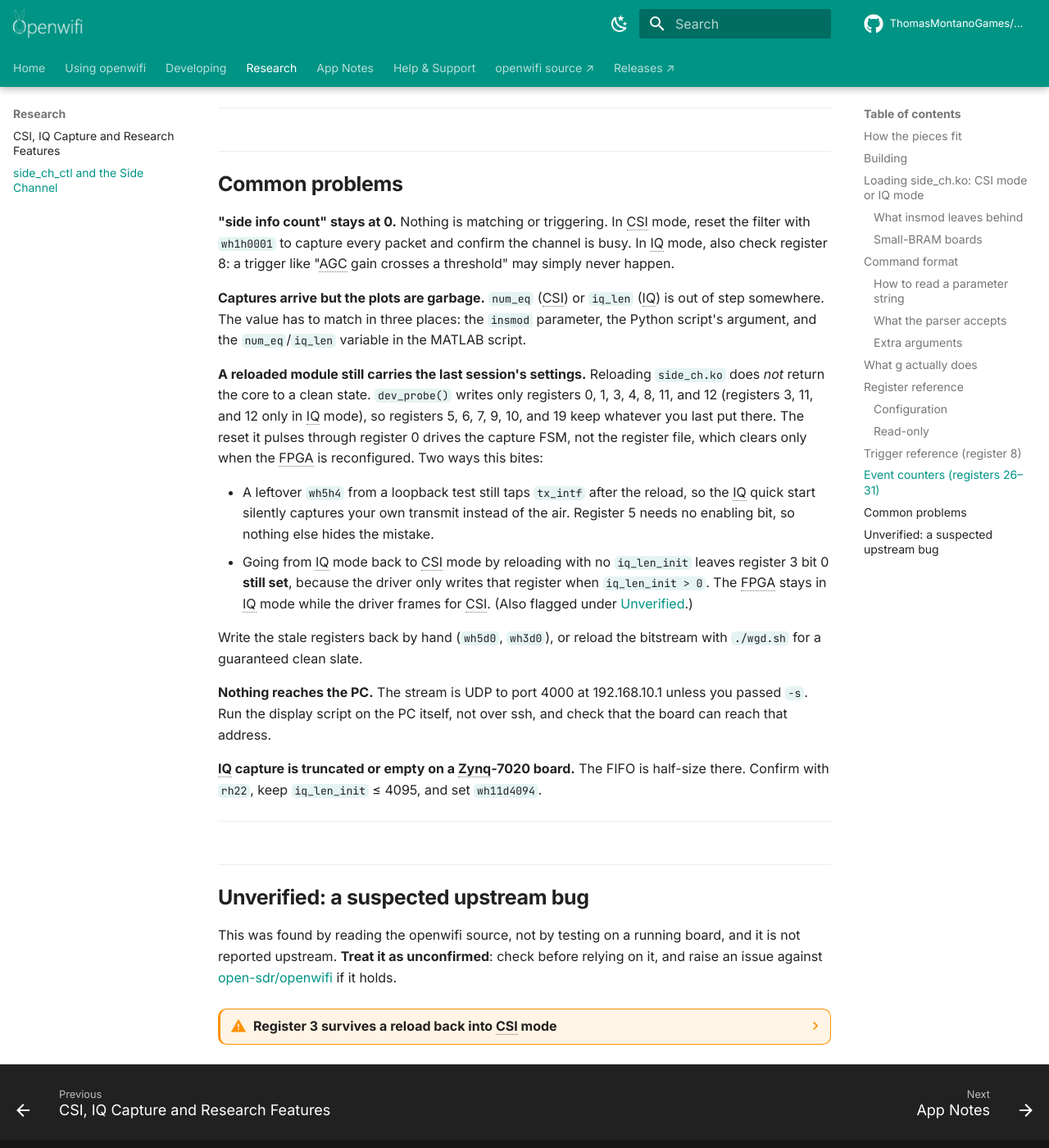
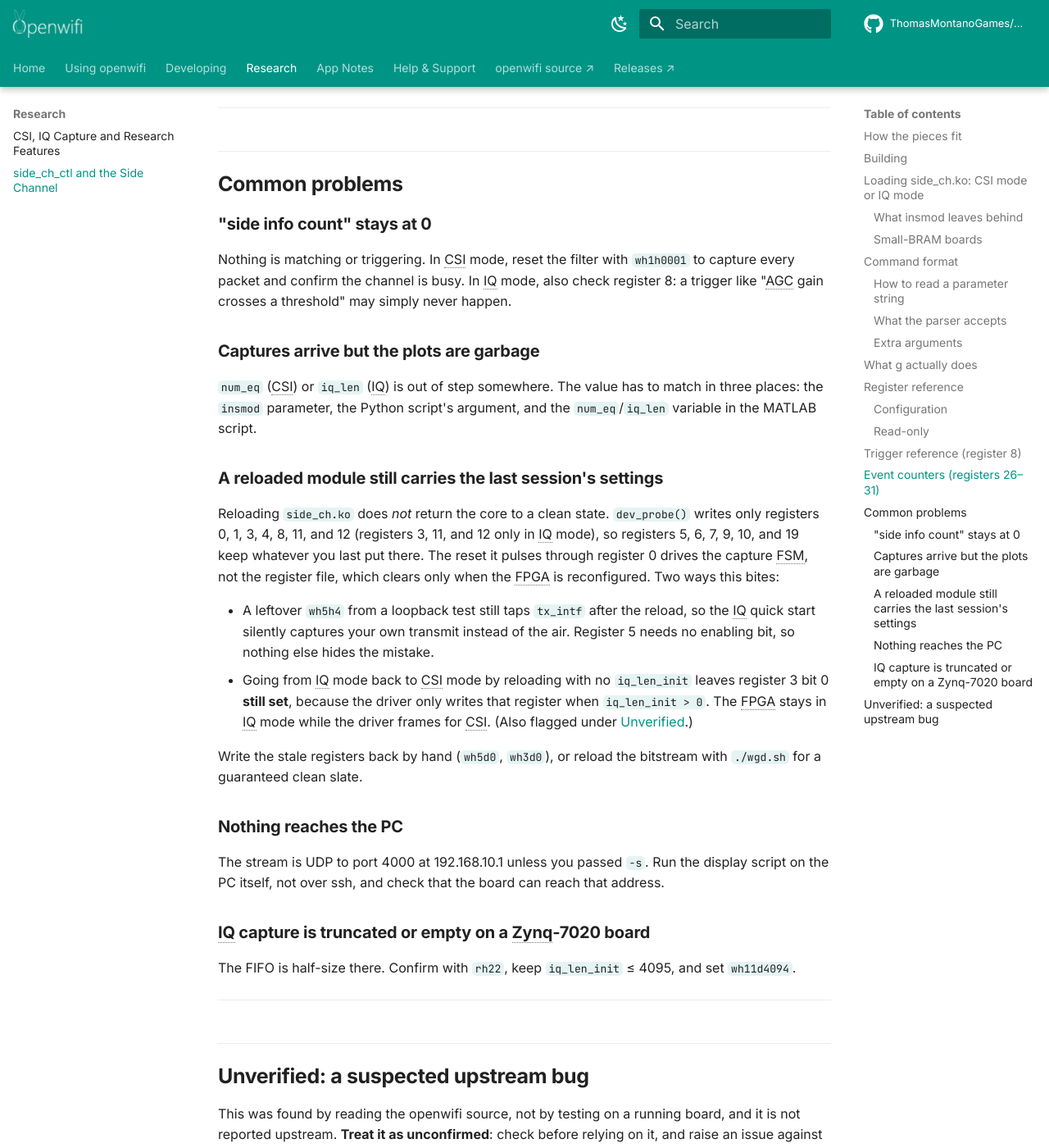
Before and after one commit to ThomasMontanoGames/OpenWifi-Wiki, an MkDocs documentation site: the page built from docs/side_ch_ctl-and-the-Side-Channel.md, in a window 1280 px wide and 1400 px high, scrolled down 11654 px. Shown: the whole window at 82% size. Built offline with MkDocs 1.6.1 and Material for MkDocs 9.7.7, drawn with Linux system fonts in a browser that asks for light colours; comment, search, counter and statistics services are not loaded; some of the changed text lies outside the part shown.

```diff
--- a/docs/side_ch_ctl-and-the-Side-Channel.md
+++ b/docs/side_ch_ctl-and-the-Side-Channel.md
@@ -271,20 +271,30 @@ Registers 30 and 31 read together give you a per-peer PER: 31 counts the good on
 
 ## Common problems
 
-**"side info count" stays at 0.** Nothing is matching or triggering. In CSI mode, reset the filter with `wh1h0001` to capture every packet and confirm the channel is busy. In IQ mode, also check register 8: a trigger like "AGC gain crosses a threshold" may simply never happen.
+### "side info count" stays at 0
 
-**Captures arrive but the plots are garbage.** `num_eq` (CSI) or `iq_len` (IQ) is out of step somewhere. The value has to match in three places: the `insmod` parameter, the Python script's argument, and the `num_eq`/`iq_len` variable in the MATLAB script.
+Nothing is matching or triggering. In CSI mode, reset the filter with `wh1h0001` to capture every packet and confirm the channel is busy. In IQ mode, also check register 8: a trigger like "AGC gain crosses a threshold" may simply never happen.
 
-**A reloaded module still carries the last session's settings.** Reloading `side_ch.ko` does *not* return the core to a clean state. `dev_probe()` writes only registers 0, 1, 3, 4, 8, 11, and 12 (registers 3, 11, and 12 only in IQ mode), so registers 5, 6, 7, 9, 10, and 19 keep whatever you last put there. The reset it pulses through register 0 drives the capture FSM, not the register file, which clears only when the FPGA is reconfigured. Two ways this bites:
+### Captures arrive but the plots are garbage
+
+`num_eq` (CSI) or `iq_len` (IQ) is out of step somewhere. The value has to match in three places: the `insmod` parameter, the Python script's argument, and the `num_eq`/`iq_len` variable in the MATLAB script.
+
+### A reloaded module still carries the last session's settings
+
+Reloading `side_ch.ko` does *not* return the core to a clean state. `dev_probe()` writes only registers 0, 1, 3, 4, 8, 11, and 12 (registers 3, 11, and 12 only in IQ mode), so registers 5, 6, 7, 9, 10, and 19 keep whatever you last put there. The reset it pulses through register 0 drives the capture FSM, not the register file, which clears only when the FPGA is reconfigured. Two ways this bites:
 
 - A leftover `wh5h4` from a loopback test still taps `tx_intf` after the reload, so the IQ quick start silently captures your own transmit instead of the air. Register 5 needs no enabling bit, so nothing else hides the mistake.
 - Going from IQ mode back to CSI mode by reloading with no `iq_len_init` leaves register 3 bit 0 **still set**, because the driver only writes that register when `iq_len_init > 0`. The FPGA stays in IQ mode while the driver frames for CSI. (Also flagged under [Unverified](#unverified-a-suspected-upstream-bug).)
 
 Write the stale registers back by hand (`wh5d0`, `wh3d0`), or reload the bitstream with `./wgd.sh` for a guaranteed clean slate.
 
-**Nothing reaches the PC.** The stream is UDP to port 4000 at 192.168.10.1 unless you passed `-s`. Run the display script on the PC itself, not over ssh, and check that the board can reach that address.
+### Nothing reaches the PC
 
-**IQ capture is truncated or empty on a Zynq-7020 board.** The FIFO is half-size there. Confirm with `rh22`, keep `iq_len_init` ≤ 4095, and set `wh11d4094`.
+The stream is UDP to port 4000 at 192.168.10.1 unless you passed `-s`. Run the display script on the PC itself, not over ssh, and check that the board can reach that address.
+
+### IQ capture is truncated or empty on a Zynq-7020 board
+
+The FIFO is half-size there. Confirm with `rh22`, keep `iq_len_init` ≤ 4095, and set `wh11d4094`.
 
 ---
 
```
Also changed, not shown: docs/Glossary.md (+3 -0 lines), includes/abbreviations.md (+1 -0 lines).
